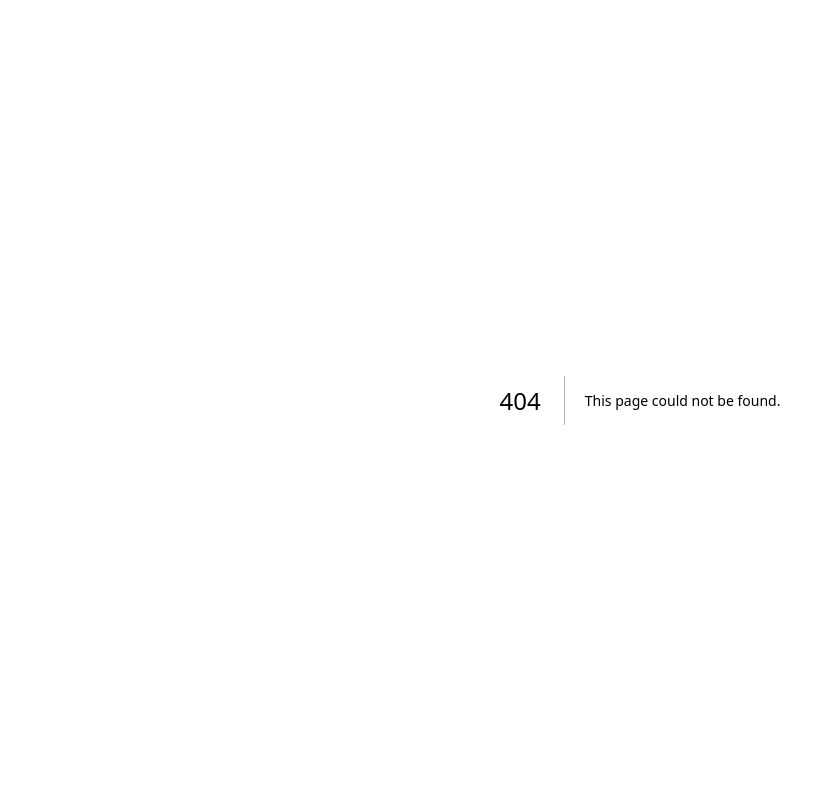
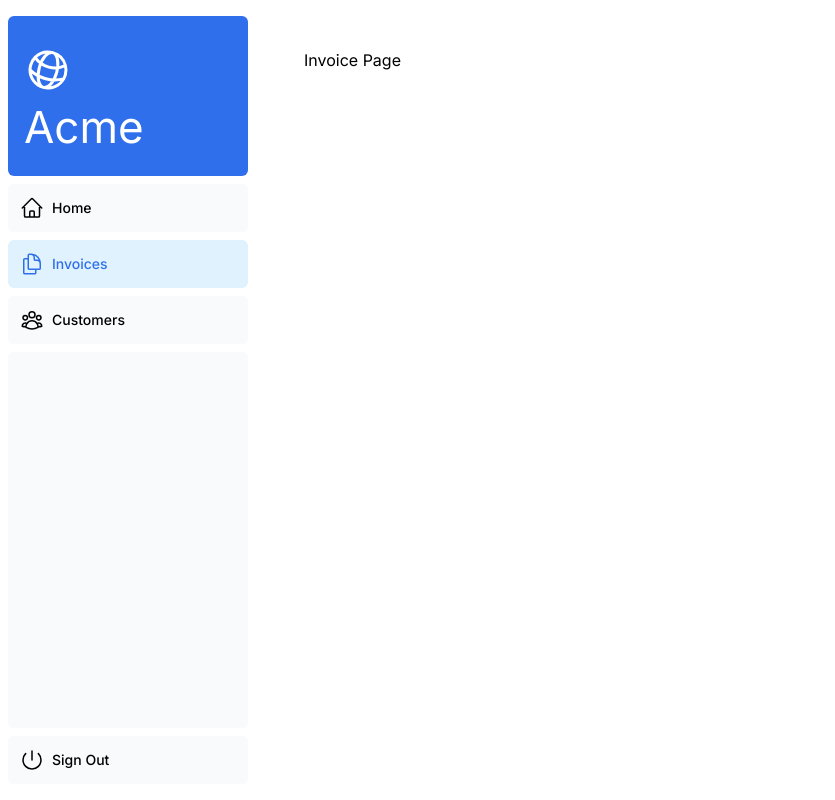
Before and after one commit to rohankumar89551/first_next_js_project, a Next.js app: page /dashboard/invoices in a window 1280 px wide. Before the commit this address had no page. Shown: the whole page, without its empty margins (0-835 px from the left). Built offline with nearby package versions, Linux system fonts and the light colour scheme; a web font is replaced by a local one.

Commit message:
till layout

```diff
--- /dev/null
+++ b/app/dashboard/customers/page.tsx
@@ -0,0 +1,5 @@
+export default function Page(){
+    return (
+        <div>Customer Page</div>
+    )
+};
--- /dev/null
+++ b/app/dashboard/invoices/page.tsx
@@ -0,0 +1,7 @@
+export default function Page(){
+    return(
+        <div>
+            Invoice Page
+        </div>
+    )
+}
--- /dev/null
+++ b/app/dashboard/layout.tsx
@@ -0,0 +1,12 @@
+import SideNav from '@/app/ui/dashboard/sidenav';
+
+export default function Layout({ children }: { children: React.ReactNode }) {
+  return (
+    <div className="flex h-screen flex-col md:flex-row md:overflow-hidden">
+      <div className="w-full flex-none md:w-64">
+        <SideNav />
+      </div>
+      <div className="flex-grow p-6 md:overflow-y-auto md:p-12">{children}</div>
+    </div>
+  );
+}
--- /dev/null
+++ b/app/dashboard/page.tsx
@@ -0,0 +1,7 @@
+export default function Page(){
+    return (
+        <div>
+            dashboard Page
+        </div>
+    )
+}
--- a/app/ui/dashboard/nav-links.tsx
+++ b/app/ui/dashboard/nav-links.tsx
@@ -1,8 +1,14 @@
+"use client"
+
 import {
   UserGroupIcon,
   HomeIcon,
   DocumentDuplicateIcon,
 } from '@heroicons/react/24/outline';
+import Link from 'next/link';
+import { usePathname } from 'next/navigation';
+import clsx from 'clsx';
+
 
 // Map of links to display in the side navigation.
 // Depending on the size of the application, this would be stored in a database.
@@ -17,19 +23,27 @@
 ];
 
 export default function NavLinks() {
+  const pathname = usePathname()
+  console.log("pathnamess",pathname)
   return (
     <>
       {links.map((link) => {
         const LinkIcon = link.icon;
         return (
-          <a
+          <Link
             key={link.name}
             href={link.href}
-            className="flex h-[48px] grow items-center justify-center gap-2 rounded-md bg-gray-50 p-3 text-sm font-medium hover:bg-sky-100 hover:text-blue-600 md:flex-none md:justify-start md:p-2 md:px-3"
+            className={clsx(
+              'flex h-[48px] grow items-center justify-center gap-2 rounded-md bg-gray-50 p-3 text-sm font-medium hover:bg-sky-100 hover:text-blue-600 md:flex-none md:justify-start md:p-2 md:px-3',
+              {
+                'bg-sky-100 text-blue-600':pathname===link.href
+              }
+            )}
+
           >
             <LinkIcon className="w-6" />
             <p className="hidden md:block">{link.name}</p>
-          </a>
+          </Link>
         );
       })}
     </>
```
